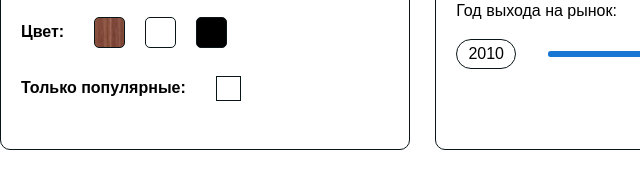
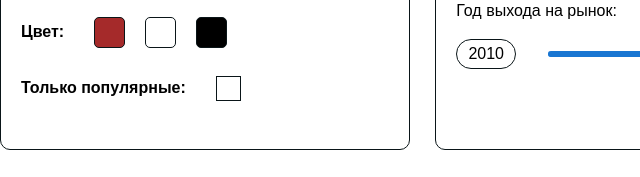
Before and after one commit to Rustam9724/online-store, a website built with webpack: page online-store/dist/index.html in a window 1280 px wide. Shown: the part 245-422 px from the top of the page, 0-640 px from the left. Built offline with nearby package versions, Linux system fonts and the light colour scheme.

Commit message:
fix: wodd-color label

```diff
--- a/online-store/style/style.css
+++ b/online-store/style/style.css
@@ -265,7 +265,7 @@
   transition: border-color 0.5s;
 }
 .filters .filters__container .filters__meaning .filter-section__guitar-color .guitar-color__right #wood-color + label {
-  background: url("../components/assets/wood-color.png");
+  background: brown
 }
 .filters .filters__container .filters__meaning .filter-section__guitar-color .guitar-color__right #black-color + label {
   background: black;
```
